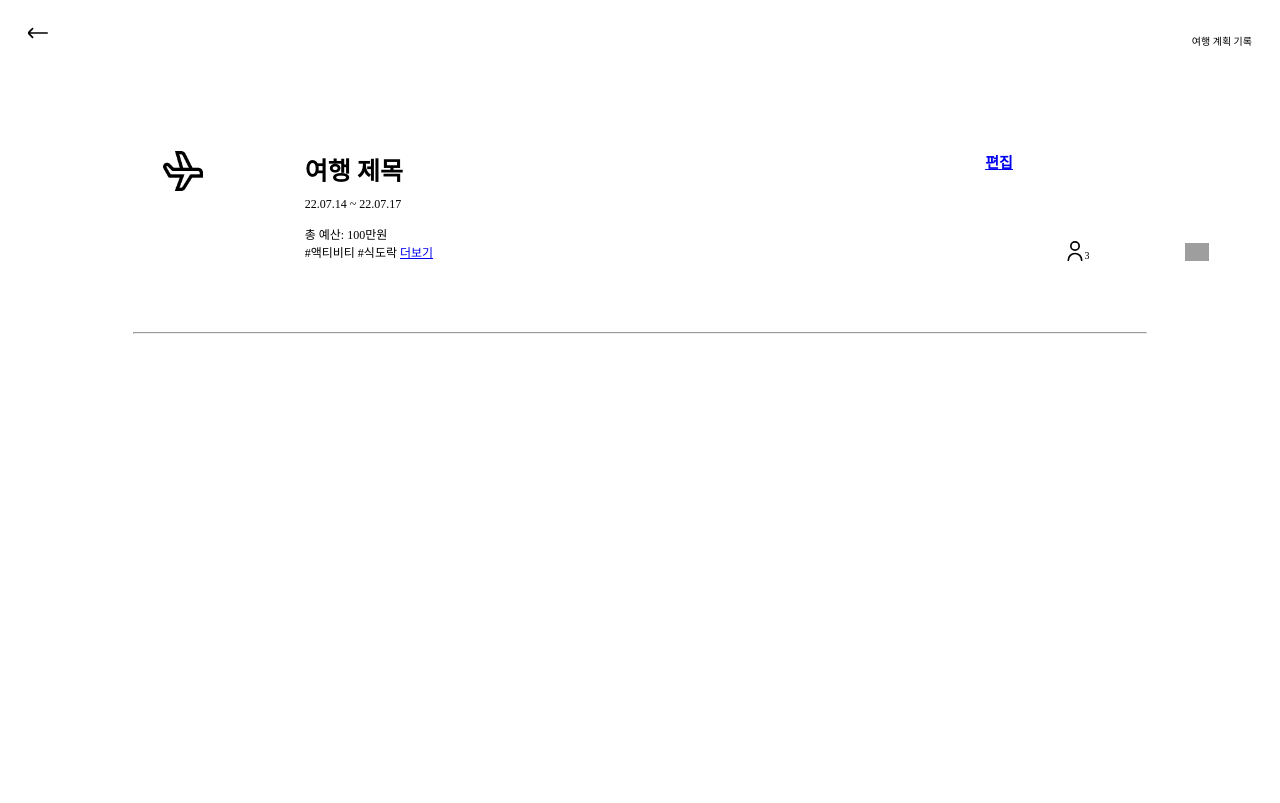
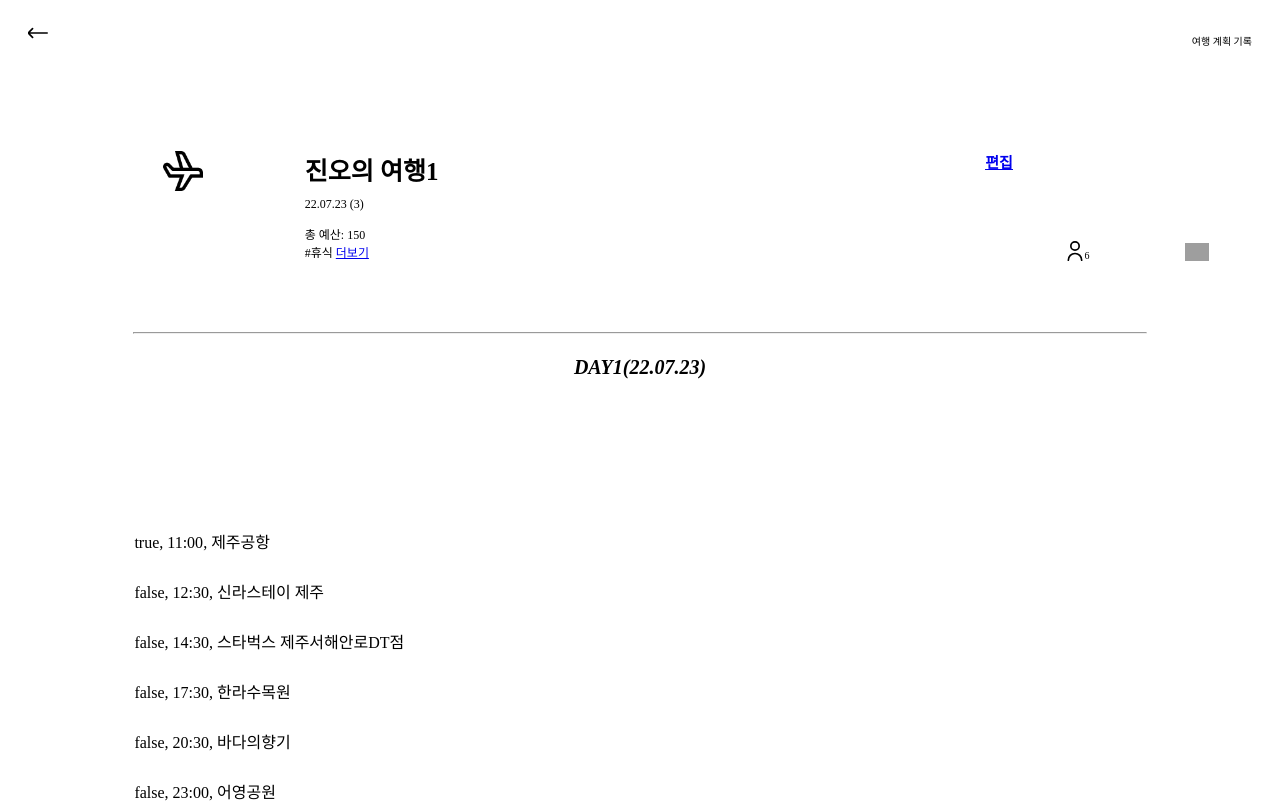
Before and after one commit to sdyoon94/jeju-travel-application, a React (Create React App) app in the folder frontend/: page /travel in a window 1280 px wide. Shown: the top 803 px of the page. Built offline with nearby package versions, Linux system fonts and the light colour scheme; grey boxes are pictures that could not be loaded.

Commit message:
Feat: "여행 일정 관리 페이지 구현" #S07P12A609-168

```diff
--- /dev/null
+++ b/frontend/src/components/Travel/TravelBody.css
@@ -0,0 +1,22 @@
+.course-container {
+    display: grid;
+    grid-template-rows: 50px 6fr;
+    gap: 10px 10px;
+}
+
+.course-title {
+    justify-self: center;
+    align-self: center;
+    font-size: 20px;
+    font-weight: bold;
+    font-style: italic;
+}
+
+.course-route {
+    margin: 10%;
+    overflow-y: scroll;
+}
+
+.course-route * {
+    height: 50px;
+}
--- /dev/null
+++ b/frontend/src/components/Travel/TravelBody.js
@@ -0,0 +1,192 @@
+import { ReactComponent as AngleLeft } from "assets/angle-left.svg"
+import { ReactComponent as AngleRight } from "assets/angle-right.svg"
+import "./TravelBody.css"
+
+const { default: React } = require("react")
+const { default: Carousel } = require("react-material-ui-carousel");
+
+function TravelBody({ travel }) {
+    const { courses, startDate, periodInDays } = travel;
+
+    const dates = getDates(startDate, periodInDays)
+
+    return (
+        <Carousel
+            autoPlay={ false }
+            animation={ "slide" }
+            NextIcon={ <AngleRight width={20} height={20} /> }
+            PrevIcon={ <AngleLeft width={20} height={20} /> }
+            fullHeightHover={false}
+            navButtonsProps={{
+                style: {
+                    backgroundColor: "#FFFFFF",
+                    color: "#000000",
+                    borderRadius: 0
+                }
+            }}
+            navButtonsWrapperProps={{
+                style: {
+                    bottom: 'unset',
+                    top: '-30'
+                }
+            }}
+        >
+            {
+                courses.map((course, i) => {
+                    // time taken from i'th to (i+1)'th place,
+                    // asynchronous logic needed
+                    const timeRequired = Array(course.route.length - 1)
+                    for (let i = 0; i < timeRequired.length; i++){
+                        timeRequired[i] = "01:00"
+                    }
+
+                    return <Day
+                        key={i}
+                        course={course}
+                        timeRequired={timeRequired}
+                        date={dates[i]}
+                        day={i+1}
+                    />
+                })
+            }
+        </Carousel>
+    )
+}
+
+function Day({ course, timeRequired, date, day }) {
+    let startTime = course.startTime
+    const startTimes = [startTime]
+    for (let i = 0; i < timeRequired.length; i++) {
+        // 다음 번 시간을 계산해서 배열에 push
+        startTime = addTime(startTime, course.route[i].duration, timeRequired[i])
+        startTimes.push(startTime)
+    }
+    return (
+        <div className="course-container">
+            <div className="course-title">DAY{day}({date})</div>
+            <div className="course-route">
+                {
+                    course.route.map((place, i) =>
+                        <Schedule
+                            key={i}
+                            isFirst={i === 0}
+                            startTime={startTimes[i]}
+                            place={place}
+                        />
+                    )
+                }
+            </div>
+        </div>
+
+    )
+}
+
+function Schedule({ isFirst, startTime, place }) {
+    return (
+        <div>
+            {isFirst ? "true" : "false"}, {startTime}, {place.name}
+        </div>
+    )
+}
+
+// 시간은 5분 단위로 계산한다.
+function addTime(time1, time2, time3) {
+    const [ hour1, min1 ] = time1.split(":");
+    const [ hour2, min2 ] = time2.split(":");
+    const [ hour3, min3 ] = time3.split(":");
+
+    let hour = Number(hour1) + Number(hour2) + Number(hour3);
+    let min = Number(min1) + Number(min2) + Number(min3);
+    min = Math.round(min / 5) * 5;
+
+    if (min >= 60) {
+        hour += Math.floor(min / 60);
+        min %= 60;
+    }
+    if (hour >= 24) {
+        hour -= 24;
+    }
+
+    return buildTime(hour, min)
+}
+
+function buildTime(hour, min) {
+    let time = "";
+    if (hour < 10) {
+        time += "0" + hour + ":"
+    }
+    else {
+        time += hour + ":"
+    }
+
+    if (min < 10) {
+        time += "0" + min
+    }
+    else {
+        time += min
+    }
+
+    return time
+}
+
+//         month = [ 1,  2,  3,  4,  5,  6,  7,  8,  9, 10, 11, 12]
+const dayOfMonth = [31, 28, 31, 30, 31, 30, 31, 31, 30, 31, 30, 31]
+const SEPARATOR = "."
+
+// date format == "yy.mm.dd"
+function getDates(date, periodInDays) {
+    const ymd = date.split(SEPARATOR)
+    if (ymd.length !== 3)
+        return []
+
+    let year = Number(ymd[0])
+    let month = Number(ymd[1])
+    let day = Number(ymd[2])
+
+    let dates = []
+
+    dates.push(buildDate(year, month, day))
+
+    for (let d = 1; d < periodInDays; d++) {
+        day++
+        if (day > dayOfMonth[month-1]) {
+            day = 1
+            month++
+            if (month > 12) {
+                month = 1
+                year++
+            }
+        }
+        dates.push(buildDate(year, month, day))
+    }
+
+    return dates
+}
+
+function buildDate(year, month, day) {
+    let date = ""
+    if (year < 10) {
+        date = "0" + year + SEPARATOR
+    }
+    else {
+        date = year + SEPARATOR
+    }
+
+    if (month < 10) {
+        date += "0" + month + SEPARATOR
+    }
+    else {
+        date += month + SEPARATOR
+    }
+
+    if (day < 10) {
+        date += "0" + day
+    }
+    else {
+        date += day
+    }
+
+    return date
+}
+
+export default TravelBody
--- a/frontend/src/components/Travel/TravelTitle.js
+++ b/frontend/src/components/Travel/TravelTitle.js
@@ -3,36 +3,43 @@ import "globalStyle.css"
 import { ReactComponent as User } from 'assets/user.svg'
 import React from "react";
 
-function TravelTitle({ title, startDate, profileURL, styles, members, joinLink, budget }) {
+function TravelTitle({ Dummy }) {
+    const { title, startDate, periodInDays, profileURL, styles, members, joinAddress, budget } = Dummy;
 
     return (
         <div className="container-title">
             <div className="travel-profile">
                 <img
                     width={"40"}
-                    src="./icons/plane.png"
+                    src={profileURL}
                     alt="여행 프로필 이미지"
                 />
             </div>
             <div className="travel-title">
-                여행 제목
+                {title}
             </div>
             <div className="travel-edit">
                 <a href="./">편집</a>
             </div>
             <div className="travel-date">
-                22.07.14 ~ 22.07.17
+                {startDate} ({periodInDays})
             </div>
             <div className="travel-info">
-                총 예산: 100만원<br />
-                #액티비티 #식도락 <a href="./">더보기</a>
+                총 예산: {budget}<br />
+                {
+                    styles.map((style, i) =>
+                        <div className="inline" key={i}>#{style}</div>
+                    )
+                }
+                <div className="inline"> </div>
+                <a href="./">더보기</a>
             </div>
             <div className="travel-emoji">
-                <User width={20} height={20} display="inline" />3
+                <User width={20} height={20} display="inline" />{members.length}
                 <img
                     width={24}
                     src="https://developers.kakao.com/assets/img/about/logos/kakaotalksharing/kakaotalk_sharing_btn_medium.png"
-                    alt="카카오톡 공유 보내기 버튼"
+                    alt={"카카오톡 공유 보내기 버튼" + joinAddress}
                 />
             </div>
         </div>
--- a/frontend/src/routes/Travel.js
+++ b/frontend/src/routes/Travel.js
@@ -1,6 +1,8 @@
 import Header from "components/Header"
 import TravelTitle from "components/Travel/TravelTitle";
+import TravelBody from "components/Travel/TravelBody"
 import React from "react";
+import Dummy from "dummies/DummyTravel.json"
 
 function Travel() {
     return (
@@ -8,8 +10,13 @@ function Travel() {
             <Header>
                 <p style={{"fontSize": "10px"}}>여행 계획 기록</p>
             </Header>
-            <TravelTitle />
+            <TravelTitle
+                Dummy={{profileURL: "./icons/plane.png", ...Dummy}}
+            />
             <hr width="80%" />
+            <TravelBody
+                travel={Dummy}
+            />
         </React.Fragment>
     )
 }
```
